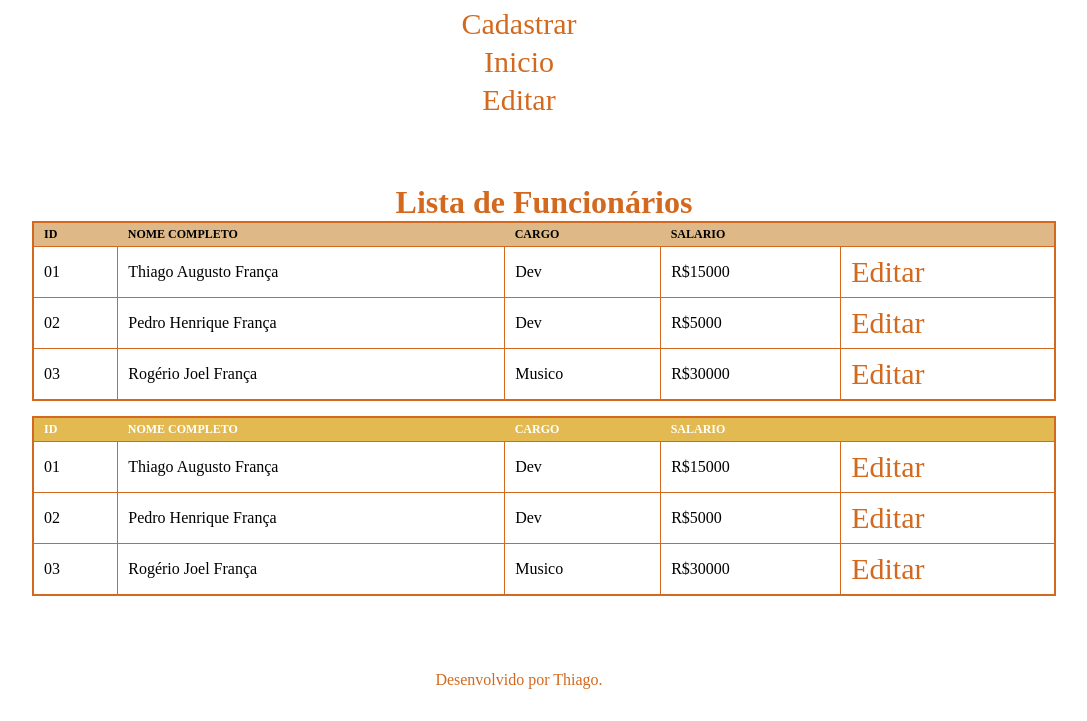
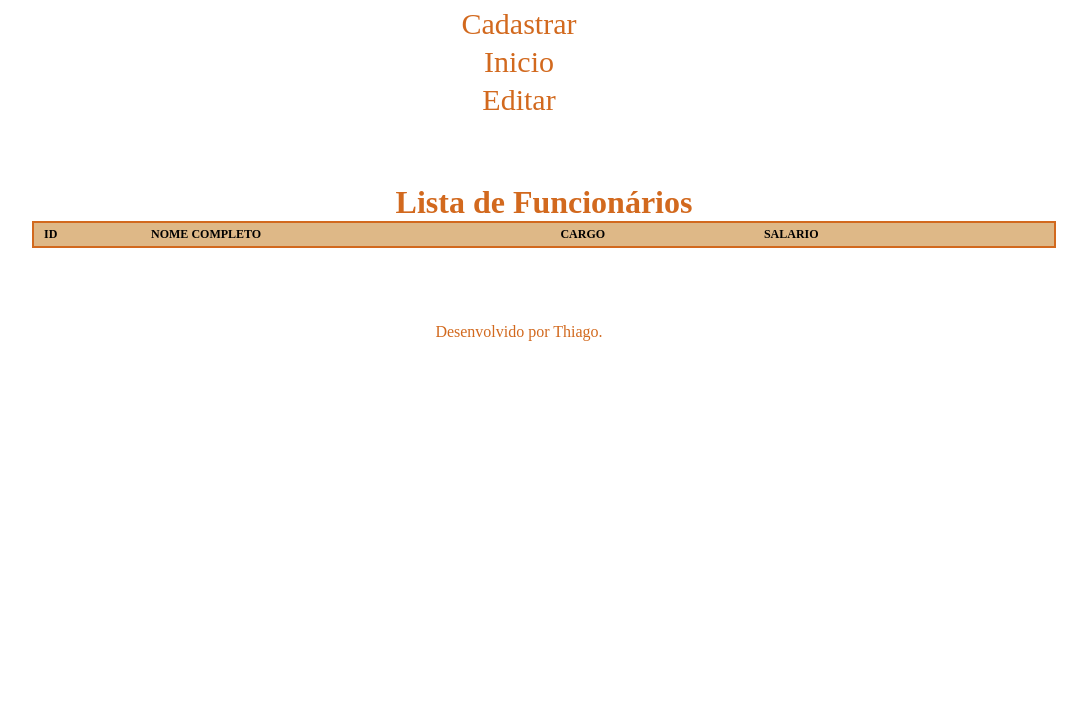
Before and after one commit to thiagofranca85/front_end, a plain HTML site: page listar.html in a window 1280 px wide. Shown: the part 182-903 px from the top of the page, without its empty margins (121-1208 px from the left). After the commit the page ends 800 px from the top, so only its background shows below. Drawn offline with Linux system fonts and the light colour scheme.

Commit message:
Atualizando Bugs Exercicio Front

```diff
--- /dev/null
+++ b/js/listar.js
@@ -0,0 +1,26 @@
+function carregar(){
+    console.log('Carregando Janela');
+    var tbody = document.querySelector('tbody');
+    tbody.innerHTML = ''
+
+    var funcionarios = localStorage.getItem('Funcionarios');
+
+    funcionarios = JSON.parse(funcionarios);
+
+    funcionarios.forEach((e) =>{
+    var tr = `<tr>
+                    <td>${e['id']}</td>
+                    <td>${e['nome_completo']}</td>
+                    <td>${e['cargo']}</td>
+                    <td>${e['salario']}</td>
+                    <td>
+                    <a href="editar.html">editar</a>
+                    </td>
+                </tr>`
+
+        tbody.innerHTML += tr
+
+    });
+}
+
+window.onload = carregar
--- a/listar.html
+++ b/listar.html
@@ -66,50 +66,10 @@
             </tbody>
 
         </table>
-        <table id="teste">
-            <thead>
-                <tr>
-                    <th>ID</th>
-                    <th>NOME COMPLETO</th>
-                    <th>CARGO</th>
-                    <th>SALARIO</th>
-                    <th></th>
-                </tr>
-            </thead>
-            <tbody>
-                <tr>
-                    <td>01</td>
-                    <td>Thiago Augusto França</td>
-                    <td>Dev</td>
-                    <td>R$15000</td>
-                    <td>
-                        <a href="editar.html">Editar</a>
-                    </td>
-                </tr>
-                <tr>
-                    <td>02</td>
-                    <td>Pedro Henrique França</td>
-                    <td>Dev</td>
-                    <td>R$5000</td>
-                    <td>
-                        <a href="editar.html">Editar</a>
-                    </td>
-                </tr>
-                <tr>
-                    <td>03</td>
-                    <td>Rogério Joel França</td>
-                    <td>Musico</td>
-                    <td>R$30000</td>
-                    <td>
-                        <a href="editar.html">Editar</a>
-                    </td>
-                </tr>
-            </tbody>
-
-        </table>
     </main>
     <footer>
         <span>Desenvolvido por Thiago.</span>
     </footer>
+    <script src="js/listar.js"></script>
 </body>
 </html>
```
Also changed, not shown: cadastrar.html (+5 -1 lines), editar.html (+4 -4 lines), js/script.js (+22 -19 lines).
